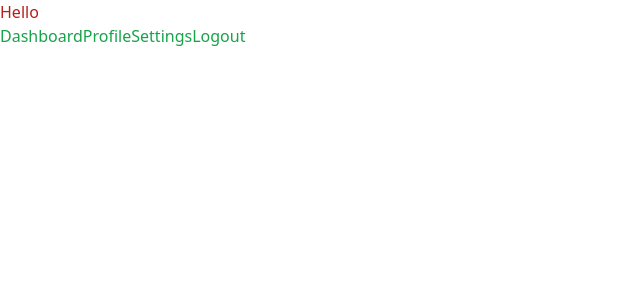
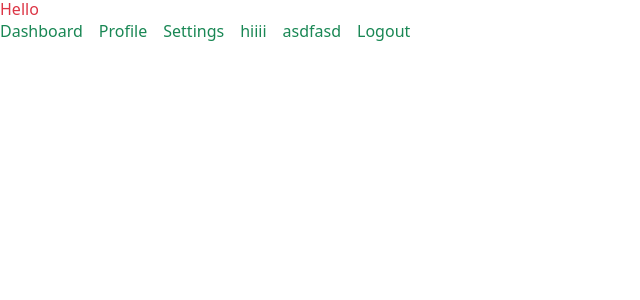
Before and after one commit to cfgtexas24/Team-4, a React (Vite) app in the folder frontend/storm-app/: page / in a window 1280 px wide. Shown: the top 300 px of the page, without its empty margins (0-640 px from the left). Built offline with nearby package versions, Linux system fonts and the light colour scheme.

Commit message:
boostrap added

```diff
--- a/frontend/storm-app/package.json
+++ b/frontend/storm-app/package.json
@@ -10,6 +10,7 @@
     "preview": "vite preview"
   },
   "dependencies": {
+    "bootstrap": "^5.3.3",
     "react": "^18.3.1",
     "react-dom": "^18.3.1",
     "tailwindcss": "^3.4.14"
--- a/frontend/storm-app/src/pages/DashboardPage/DashboardPage.jsx
+++ b/frontend/storm-app/src/pages/DashboardPage/DashboardPage.jsx
@@ -1,15 +1,20 @@
+import React from 'react';
+import 'bootstrap/dist/css/bootstrap.min.css';
+
 function DashboardPage() {
-    return(
+    return (
         <>
-        <h1 className="text-red-700">Hello</h1>
-        <ul className="flex flex-row text-green-600">
-            <li>Dashboard</li>
-            <li>Profile</li>
-            <li>Settings</li>
-            <li>Logout</li>
-        </ul>
+            <h1 className="text-danger">Hello</h1>
+            <ul className="d-flex flex-row text-success list-unstyled">
+                <li className="me-3">Dashboard</li>
+                <li className="me-3">Profile</li>
+                <li className="me-3">Settings</li>
+                <li className="me-3">hiiii</li>
+                <li className="me-3">asdfasd</li>
+                <li>Logout</li>
+            </ul>
         </>
-    )
+    );
 }
 
 export default DashboardPage;
```
Also changed, not shown: 2 other files (tests, documents, lock files or other folders).
